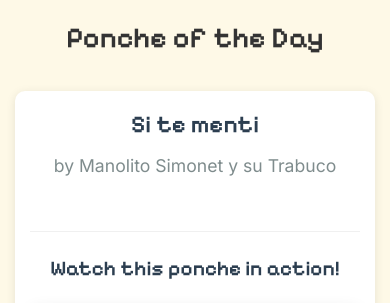
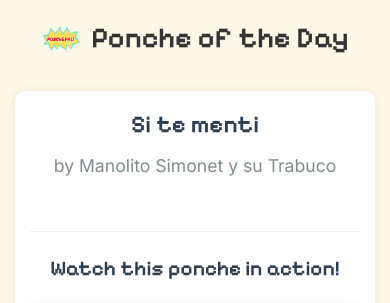
Before and after one commit to shaunfg/im-feeling-ponche.io, a plain HTML site: page index.html in a window 390 px wide. Shown: the top 303 px of the page. Drawn offline with Linux system fonts and the light colour scheme.

Commit message:
Add ponche-pal logo to header and favicon, fix formatting issues

```diff
--- a/index.html
+++ b/index.html
@@ -4,6 +4,7 @@
     <meta charset="UTF-8">
         <meta name="viewport" content="width=device-width, initial-scale=1.0">
     <title>Ponche of the Day</title>
+        <link rel="icon" type="image/png" href="source_images/ponche-pal-logo.png">
         <link rel="stylesheet" href="style.css">
     <link href="https://fonts.googleapis.com/css2?family=Inter:wght@300;400;500;600;700&display=swap" rel="stylesheet">
     <link href="https://fonts.googleapis.com/css2?family=Pixelify+Sans:wght@400;500;600;700&display=swap" rel="stylesheet">
@@ -11,7 +12,10 @@
     <body>
         <div class="container">
         <header class="header">
-            <h1 class="title">Ponche of the Day</h1>
+            <div class="header-content">
+                <img src="source_images/ponche-pal-logo.png" alt="Ponche Pal Logo" class="logo">
+                <h1 class="title">Ponche of the Day</h1>
+            </div>
         </header>
 
         <main class="main-content">
--- a/style.css
+++ b/style.css
@@ -25,6 +25,19 @@ body {
 .header {
     text-align: center;
     margin-bottom: 30px;
+}
+
+.header-content {
+    display: flex;
+    align-items: center;
+    justify-content: center;
+    gap: 20px;
+}
+
+.logo {
+    height: 60px;
+    width: auto;
+    border-radius: 8px;
 }
 
 .title {
@@ -441,6 +454,14 @@ body {
         padding: 15px;
     }
 
+    .header-content {
+        gap: 15px;
+    }
+
+    .logo {
+        height: 50px;
+    }
+
     .title {
         font-size: 2rem;
     }
@@ -478,6 +499,14 @@ body {
 }
 
 @media (max-width: 480px) {
+    .header-content {
+        gap: 10px;
+    }
+
+    .logo {
+        height: 40px;
+    }
+
     .title {
         font-size: 1.8rem;
     }
```
Also changed, not shown: source_images/ponche-pal-logo.png (added), 1 other file.
